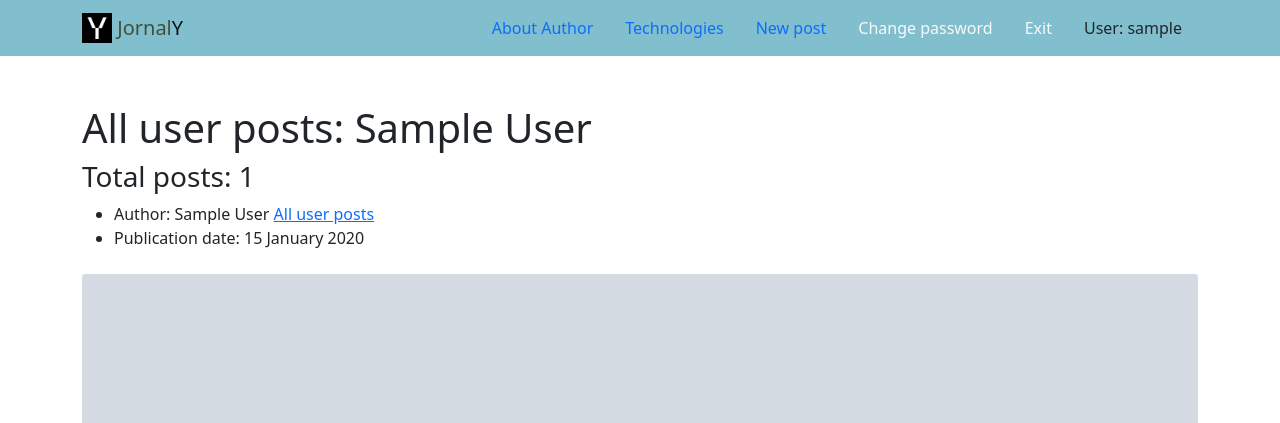
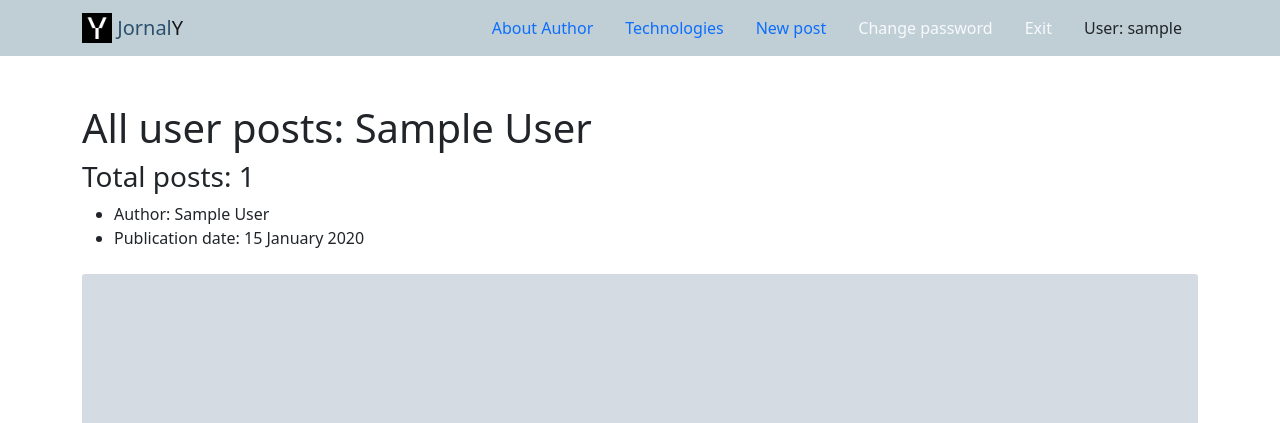
Before and after one commit to dev-lymar/JornalY, a Django app: a page that uses templates/posts/profile.html in a window 1280 px wide. Shown: the top 423 px of the page. Run offline with Django 5.2, Linux system fonts and the light colour scheme; tables that the repository leaves empty hold one stand-in row (values such as "Sample post"); grey boxes marked "Sample" are stand-in pictures; parts of the project's set-up code (start-up, migrations or seed data) failed here and were passed over; some libraries are stand-ins or nearby versions.

Commit message:
Fixed templates

```diff
--- a/templates/includes/header.html
+++ b/templates/includes/header.html
@@ -1,9 +1,9 @@
 {% load static %}
-<nav class="navbar navbar-light" style="background-color:#81BECE">
+<nav class="navbar navbar-light" style="background-color:#C0CFD6">
 <div class="container">
   <a class="navbar-brand" href="{% url 'posts:home' %}">
     <img src="{% static 'img/logo.png' %}" width="30" height="30" class="d-inline-block align-top" alt="">
-    <span style="color:#40513B">Jornal</span>Y
+    <span style="color:#2B506E">Jornal</span>Y
   </a>
     <ul class="nav nav-pills">
       <li class="nav-item">
--- a/templates/posts/group_list.html
+++ b/templates/posts/group_list.html
@@ -24,7 +24,7 @@
                 <img class="card-img my-2" src="{{ im.url }}">
               {% endthumbnail %}
             <p>{{ post.text }}</p>
-              <a href="{% url 'posts:post_detail' post_id=post.id %}">Detailed information</a>
+              <a href="{% url 'posts:post_detail' pk=post.id %}">Detailed information</a>
             </article>
             {% if not forloop.last %}
               <hr>
--- a/templates/posts/index.html
+++ b/templates/posts/index.html
@@ -24,7 +24,7 @@
       <img class="card-img my-2" src="{{ im.url }}">
     {% endthumbnail %}
 
-    <a href="{% url 'posts:post_detail' post_id=post.id %}">Detailed information</a>
+    <a href="{% url 'posts:post_detail' pk=post.id %}">Detailed information</a>
     {% if post.group %}
       <a href="{% url 'posts:group_list' slug=post.group.slug %}">All group posts</a>
     {% endif %}
--- a/templates/posts/post_detail.html
+++ b/templates/posts/post_detail.html
@@ -43,7 +43,9 @@
           <p>
             {{ post.text }}
           </p>
+          {% if user == post.author %}
           <a href="{% url 'posts:post_edit' pk=post.pk %}">Edit post</a>
+          {% endif %}
       </article>
       {% if user.is_authenticated %}
       <div class="card my-4">
@@ -52,7 +54,7 @@
           <form method="post" action="{% url 'posts:add_comment' post.id %}">
             {% csrf_token %}
             <div class="form-group mb-2" >
-              {{ form.text|addclass:"form-control" }}s
+              {{ form.text|addclass:"form-control" }}
             </div>
             <button type="submit" class="btn btn-primary">Send</button>
           </form>
--- a/templates/posts/profile.html
+++ b/templates/posts/profile.html
@@ -14,7 +14,7 @@
       {% for post in page_obj %}
       <ul>
           <li>
-            Author: {{ post.author.get_full_name }} <a href="{% url 'posts:profile' post.author.username %}">All user posts</a>
+            Author: {{ post.author.get_full_name }}
           </li>
           <li>
             Publication date: {{ post.pub_date|date:"d E Y" }}
@@ -26,7 +26,7 @@
       <p>
         {{ post.text }}
       </p>
-        <a href="{% url 'posts:post_detail' post_id=post.id %}">Detailed information</a>
+        <a href="{% url 'posts:post_detail' pk=post.id %}">Detailed information</a>
       </article>
         {% if post.group %}
           <a href="{% url 'posts:group_list' slug=post.group.slug %}">All group posts</a>
```
